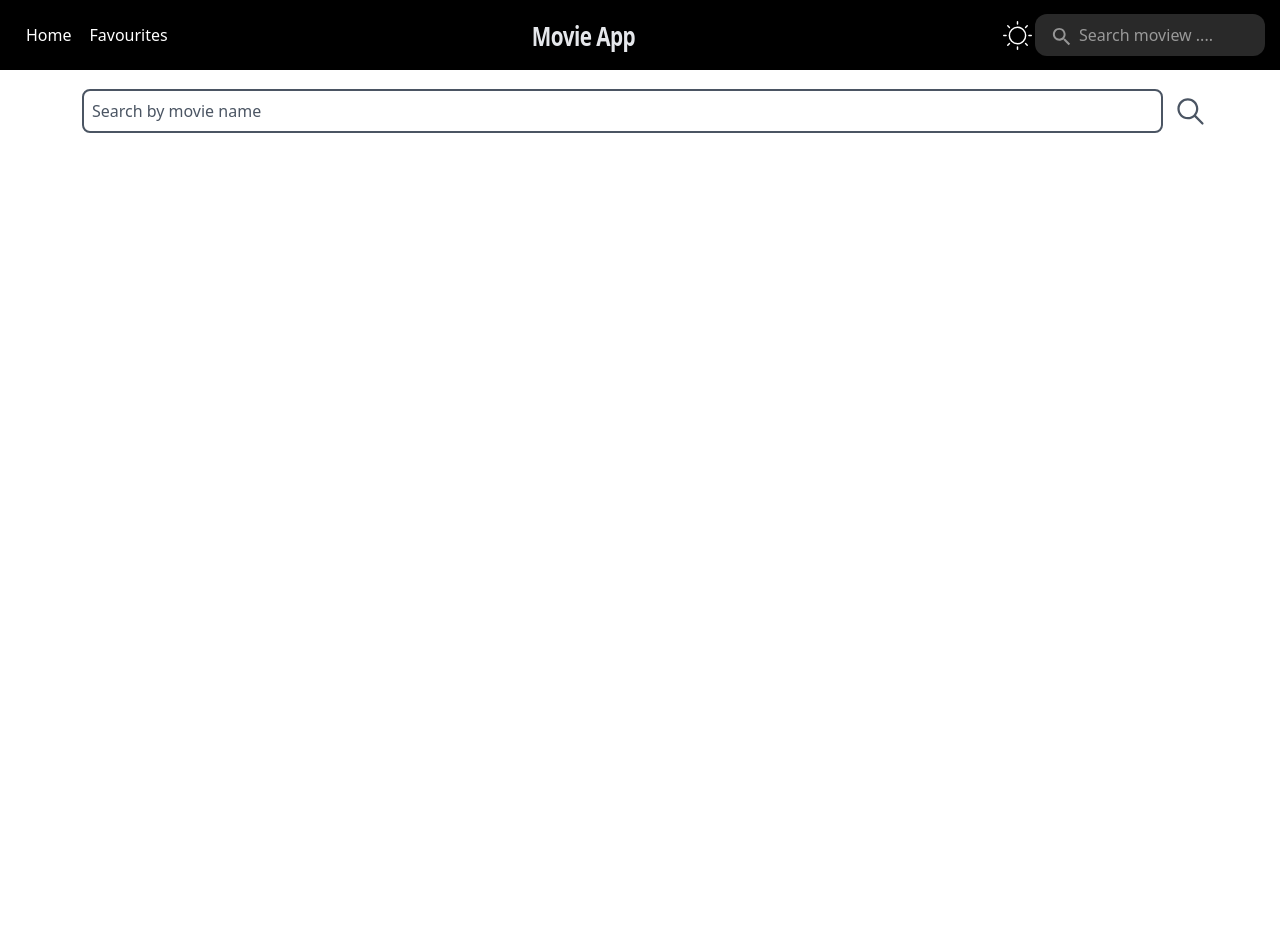
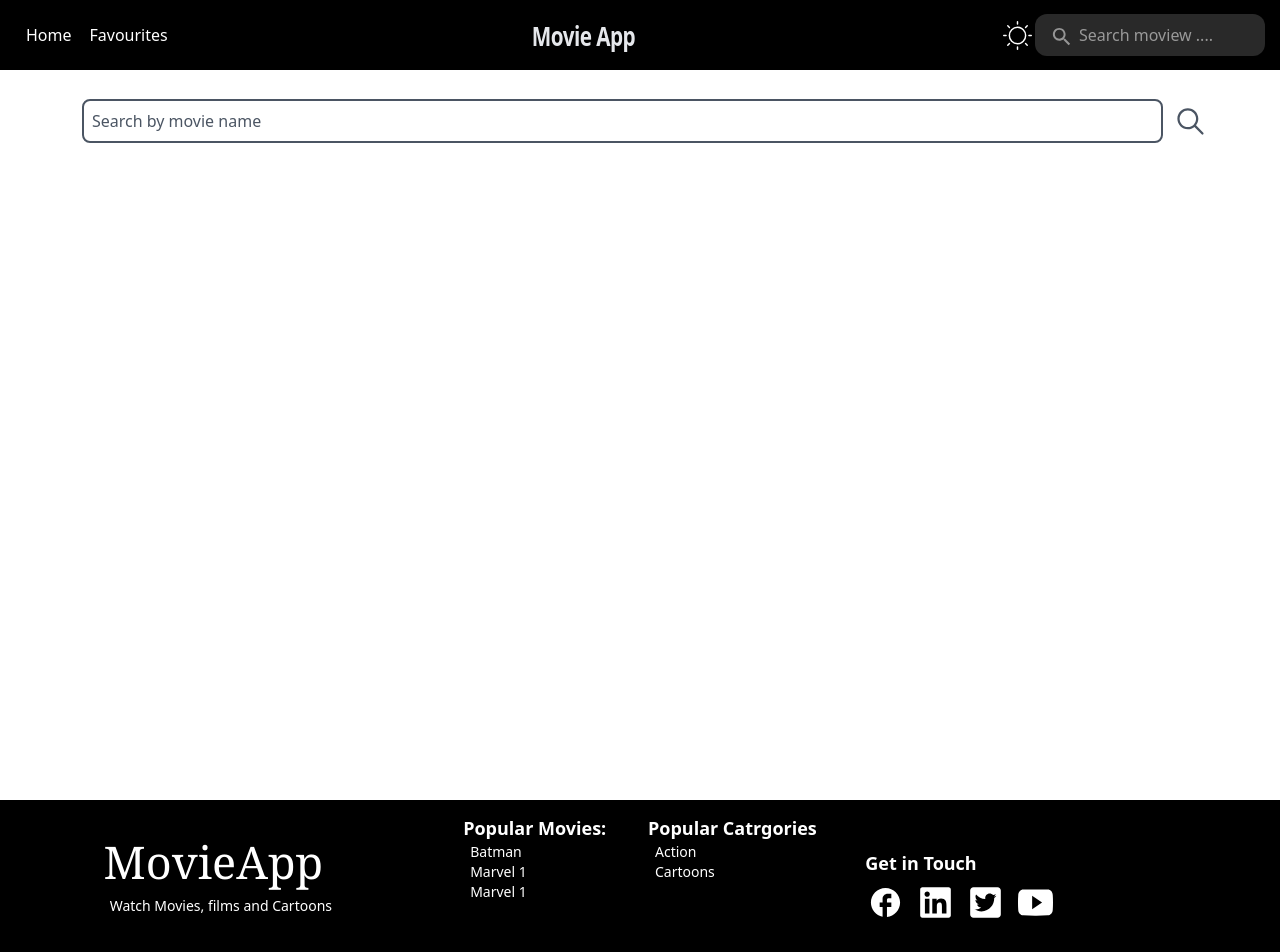
Before and after one commit to bazil-1854/Mid-Exam, a React (Create React App) app: page /search-movies in a window 1280 px wide. Shown: the top 952 px of the page. Before the commit the page ends 800 px from the top, so only its background shows below. Built offline with nearby package versions, Linux system fonts and the light colour scheme.

Commit message:
Update UI of Search and Improved Footer ...

```diff
--- a/src/App.js
+++ b/src/App.js
@@ -8,6 +8,7 @@ import MovieDetail from "./Components/MovieDetail";
 import Favourite from "./Components/Favourite";
 import { FavuoriteThemeProvider } from "./ContextProvider";
 import SearchFilter from "./Components/SearchFilter";
+import Footer from "./Components/Footer";
 
 const App = () => {
   return (
@@ -21,6 +22,7 @@ const App = () => {
           <Route path="/search-movies" element={<SearchFilter />} />
         </Routes>
       </Router>
+      <Footer />
     </FavuoriteThemeProvider>
   );
 };
--- a/src/Components/Footer.jsx
+++ b/src/Components/Footer.jsx
@@ -2,52 +2,43 @@ import React from 'react'
 import { MdOutlineFacebook } from "react-icons/md";
 import { FaTwitterSquare } from "react-icons/fa";
 import { FaLinkedin } from "react-icons/fa";
-import { useNavigate } from 'react-router-dom';
 import { IoLogoYoutube } from "react-icons/io";
 
 const Footer = () => {
-  const navigate = useNavigate();
   return (
     <footer className=' bg-black w-screen overflow-x-hidden text-white'>
       <div className='grid  grid-cols-1 md:grid-cols-3 xsx:p-[55px] mx-auto   gap-y-[25px]'>
         <div className='flex flex-col p-[28px] justify-center '>
-          <div className='font-serif text-center xsx:text-left text-[45px]  '>TechVenture</div>
-          <div className='ml-[15px] text-center xsx:text-left text-sm mb-[25px]'>Your ultimate Destination to find gadgets with Analysis,Specifications and expert Reviews</div>
+          <div className='font-serif text-center xsx:text-left text-[45px]  '>MovieApp</div>
+          <div className='ml-[15px] text-center xsx:text-left text-sm mb-[25px]'>Watch Movies, films and Cartoons</div>
         </div>
 
         <div className="mx-auto grid p-[7px] m-[7px]  grid-cols-2 gap-4">
           <div>
-            <p className='text-lg font-bold'>Popular Categories:</p>
+            <p className='text-lg font-bold'>Popular Movies:</p>
             <div className="flex text-sm flex-col ml-[7px]">
-              <p>Camera</p>
-              <p>Desktops</p>
-              <p>Laptops</p>
+              <p>Batman</p>
+              <p>Marvel 1</p>
+              <p>Marvel 1</p>
             </div>
           </div>
           <div>
-            <p className='text-lg  font-bold'>Popular Subcategories</p>
+            <p className='text-lg  font-bold'>Popular Catrgories</p>
             <div className="flex text-sm flex-col ml-[7px]">
-              <p>DSLR</p>
-              <p>Gaming Laptops</p>
-              <p>Ultrabooks</p>
-              <p>Action Cameras</p>
+              <p>Action</p>
+              <p>Cartoons</p>
             </div>
           </div>
         </div>
 
         <div className='my-auto  xsx:ml-[25px]'>
           <p className='font-bold text-lg ml-[12px] xsx:ml-[0px]'>Get in Touch</p>
-
           <div className='flex  mt-[8px] text-[35px]'>
             <MdOutlineFacebook className='ml-[15px] hover:bg-white hover:text-black' />
             <FaLinkedin className='ml-[15px] hover:bg-white hover:text-black' />
             <FaTwitterSquare className='ml-[15px] hover:bg-white hover:text-black' />
             <IoLogoYoutube className='ml-[15px] hover:bg-white hover:text-black' />
 
-          </div>
-
-          <div className='text-gray-600 font-medium py-[7px] px-[15px] m-[15px] bg-gray-100 rounded-lg' onClick={() => navigate("/searchprojects")}>
-            Search A Gadget !!
           </div>
         </div>
 
--- a/src/Components/SearchFilter.jsx
+++ b/src/Components/SearchFilter.jsx
@@ -25,9 +25,9 @@ const SearchFilter = () => {
         setIsFocused(!isFocused);
     };
     return (
-        <div className='pt-[70px] w-screen overflow-x-hidden'>
+        <div className='pt-[70px] min-h-screen w-screen overflow-x-hidden'>
 
-            <div className='w-[100%]  mt-[15px] flex justify-center mx-[5px] mb-[25px] p-[4px]'>
+            <div className='w-[100%]  mt-[25px] flex justify-center mx-[5px] mb-[25px] p-[4px]'>
                 <input
                     id="search"
                     type="text"
```
Also changed, not shown: 1 other file (tests, documents, lock files or other folders).
